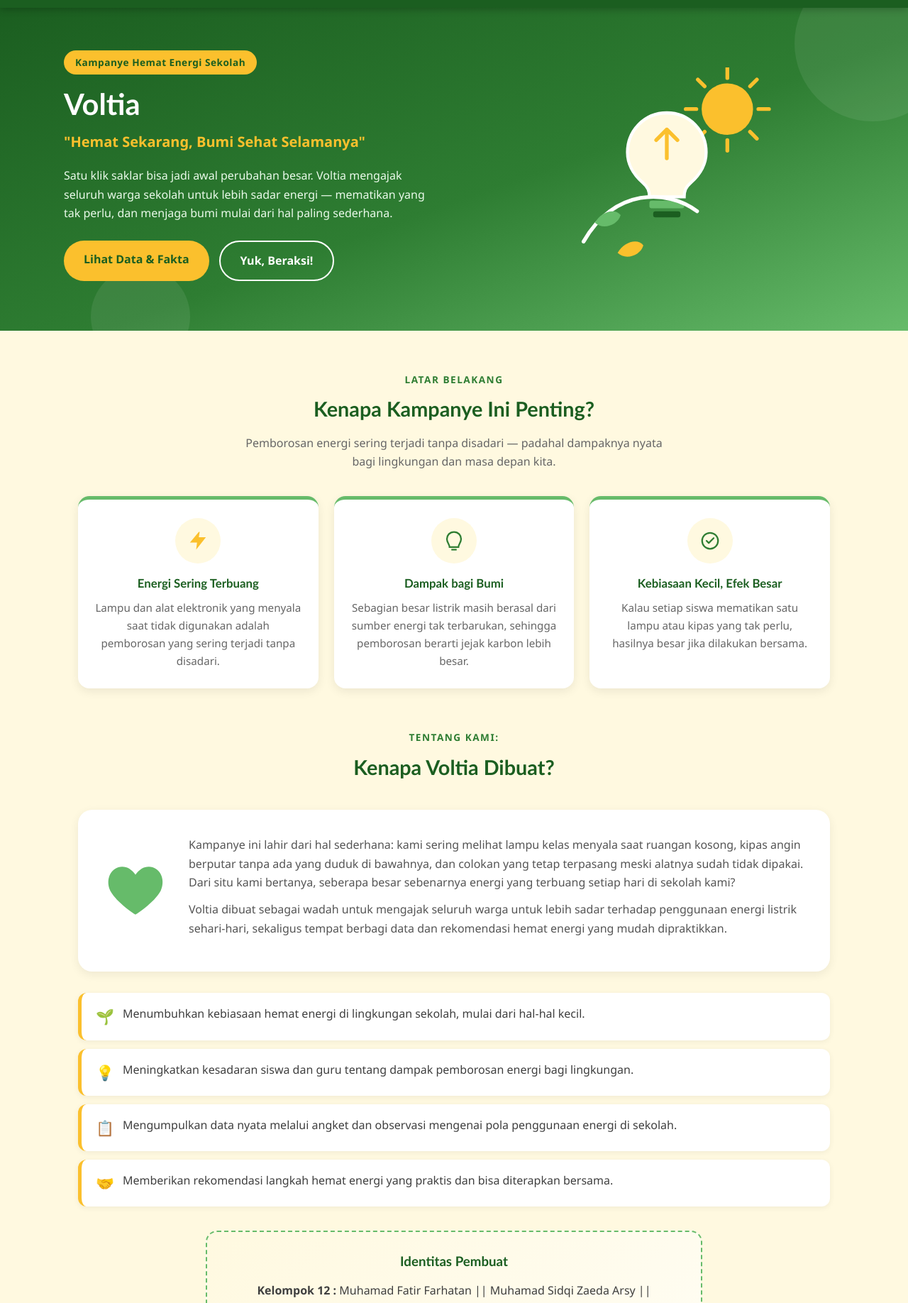
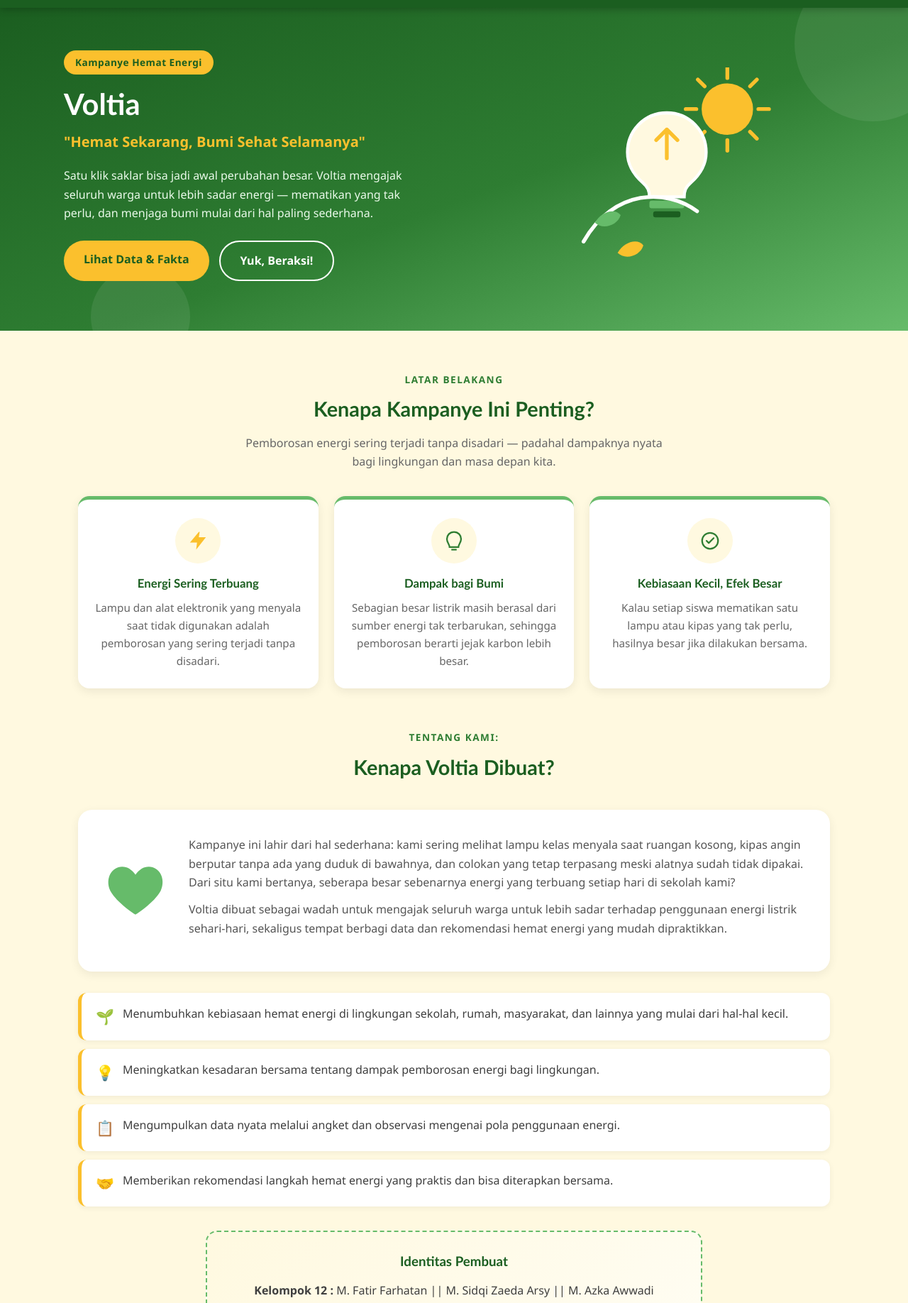
Before and after one commit to BstackDev/VOL, a plain HTML site: page index.html in a window 1280 px wide. Shown: the part 61-1897 px from the top of the page at 71% size. Drawn offline with Linux system fonts and the light colour scheme.

Commit message:
frist commit

```diff
--- a/index.html
+++ b/index.html
@@ -37,12 +37,12 @@
         <div class="hero-bulat b2"></div>
         <div class="hero-inner">
           <div class="hero-teks">
-            <span class="label">Kampanye Hemat Energi Sekolah</span>
+            <span class="label">Kampanye Hemat Energi</span>
             <h1>Voltia</h1>
             <p class="tagline">"Hemat Sekarang, Bumi Sehat Selamanya"</p>
             <p class="deskripsi">
               Satu klik saklar bisa jadi awal perubahan besar. Voltia mengajak
-              seluruh warga sekolah untuk lebih sadar energi — mematikan yang
+              seluruh warga untuk lebih sadar energi — mematikan yang
               tak perlu, dan menjaga bumi mulai dari hal paling sederhana.
             </p>
             <div class="btn-group">
@@ -152,15 +152,15 @@
         </div>
 
         <ul class="tujuan-list" style="margin-top:30px;">
-          <li><span class="emoji">🌱</span> Menumbuhkan kebiasaan hemat energi di lingkungan sekolah, mulai dari hal-hal kecil.</li>
-          <li><span class="emoji">💡</span> Meningkatkan kesadaran siswa dan guru tentang dampak pemborosan energi bagi lingkungan.</li>
-          <li><span class="emoji">📋</span> Mengumpulkan data nyata melalui angket dan observasi mengenai pola penggunaan energi di sekolah.</li>
+          <li><span class="emoji">🌱</span> Menumbuhkan kebiasaan hemat energi di lingkungan sekolah, rumah, masyarakat, dan lainnya yang mulai dari hal-hal kecil.</li>
+          <li><span class="emoji">💡</span> Meningkatkan kesadaran bersama tentang dampak pemborosan energi bagi lingkungan.</li>
+          <li><span class="emoji">📋</span> Mengumpulkan data nyata melalui angket dan observasi mengenai pola penggunaan energi.</li>
           <li><span class="emoji">🤝</span> Memberikan rekomendasi langkah hemat energi yang praktis dan bisa diterapkan bersama.</li>
         </ul>
 
         <div class="identitas-box">
           <h3>Identitas Pembuat</h3>
-          <p><strong>Kelompok 12 :</strong> Muhamad Fatir Farhatan || Muhamad Sidqi Zaeda Arsy || Muhammad Azkka Awwadi</p>
+          <p><strong>Kelompok 12 :</strong> M. Fatir Farhatan || M. Sidqi Zaeda Arsy || M. Azka Awwadi</p>
           <p><strong>Rombel :</strong> PPLG XI-4</p>
           <p><strong>Mata Pelajaran:</strong> Produktif</p>
         </div>
@@ -173,7 +173,7 @@
         <div class="segera-kotak">
           <span class="segera-lencana">Belum Tersedia</span>
           <h1>Fase 2</h1>
-          <p>Halaman ini akan diisi data angket dan observasi hemat energi di sekolah.</p>
+          <p>Halaman ini akan diisi data angket dan observasi hemat energi.</p>
         </div>
       </div>
     </section>
```
